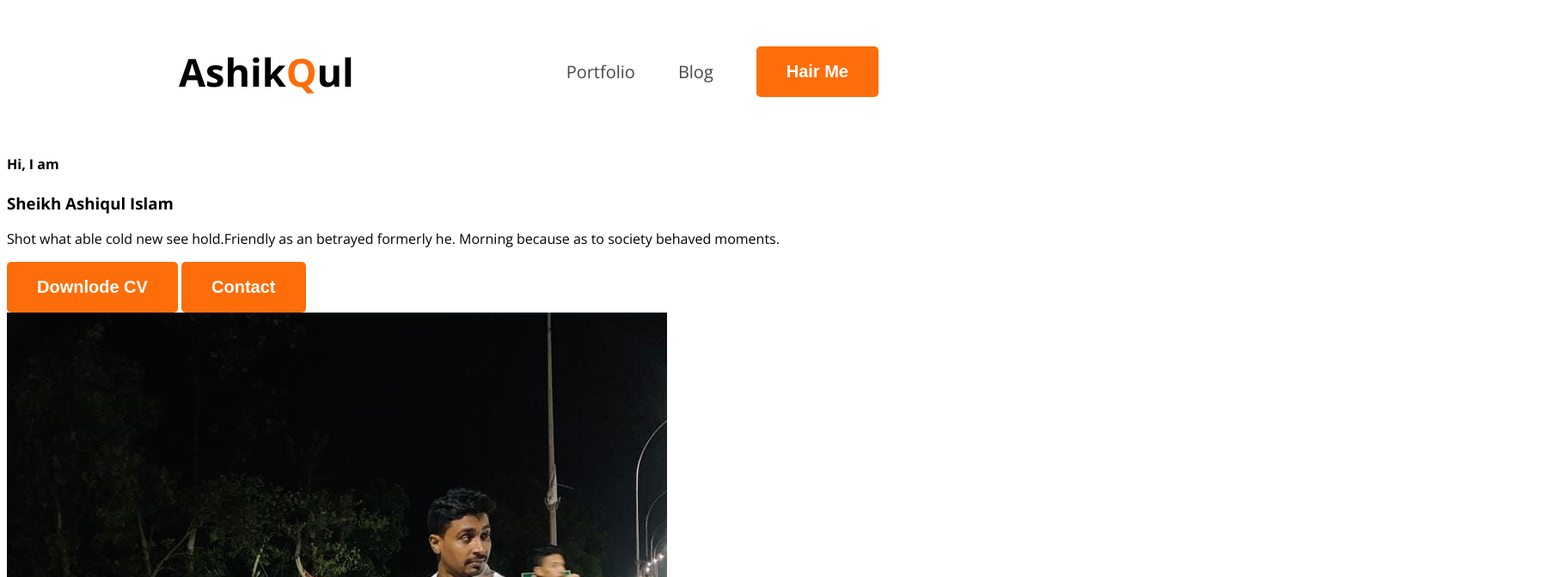
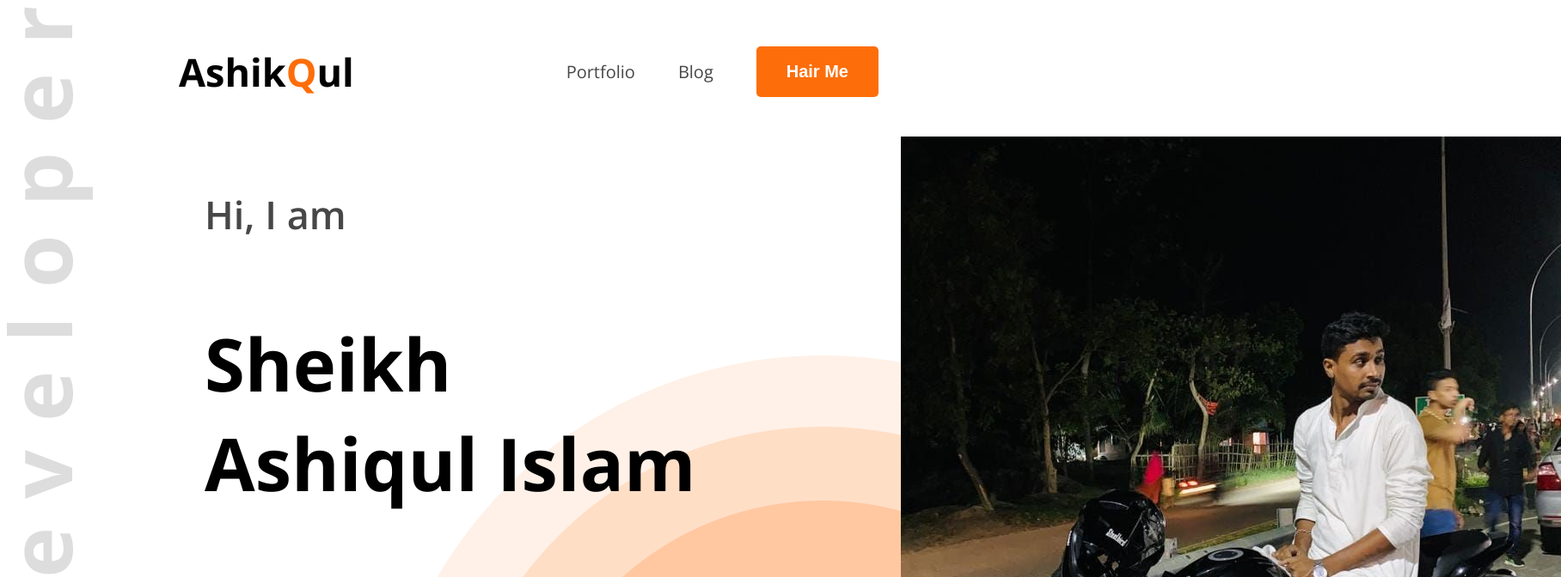
Before and after one commit to Ashikqul/My-website, a plain HTML site: page index.html in a window 1280 px wide. Shown: the top 672 px of the page at 86% size, 1816 px wide, since content can reach past the window. Drawn offline with nearby package versions, Linux system fonts and the light colour scheme.

Commit message:
Add complete header, navigation bar, and banner section with background image and initial styling

```diff
--- a/Styles/styles.css
+++ b/Styles/styles.css
@@ -21,7 +21,12 @@ padding: 18px 35px;
 border-radius: 5px;
 border: none;
 }
-
+/* header */
+.header{
+    background-image: url('../images/developer.png'), url('../images/header_bg.png');
+    background-repeat: no-repeat;
+    background-position: top left, bottom right ;
+}
 
 
 /* nav styles */
@@ -51,3 +56,35 @@ nav li a {
     font-size: 20px;
 
 }
+/* banner style */
+
+
+.banner{
+    display: flex;
+    justify-content: space-between;
+    margin: 0 35px 0 230px ;
+}
+.banner-content{
+    max-width: 580px;
+}
+
+
+.banner-greetings{
+font-size: 45px;
+font-weight: 600;
+}
+.banner-title{
+    font-size:85px ;
+    font-weight: bold;
+}
+.banner-description{
+    font-size: 18px;
+color: #757575;
+width: 585px;
+height: 60px;
+}
+.banner-profile-pic{
+width: 584px;
+height: 676px;
+
+}
--- a/index.html
+++ b/index.html
@@ -13,7 +13,7 @@
 </head>
 
 <body class="open-sans-normal">
-    <header>
+    <header class="header">
         <nav >
             <h3 class="nav-title">Ashik<span class="text-primary">Q</span>ul</h3>
             <ul>
@@ -24,16 +24,16 @@
         </nav>
         <div class="banner">
             <div class="banner-content">
-<h4>Hi, I  am</h4>
-<h3>Sheikh Ashiqul Islam</h3>
-<p class="banner-discription">
+<h4 class="banner-greetings dark-2" >Hi, I  am</h4>
+<h3 class="banner-title">Sheikh Ashiqul Islam</h3>
+<p class="banner-description">
     Shot what able cold new see hold.Friendly as an betrayed formerly he. Morning because as to society behaved moments.</p>
     <button class="btn-primary">Downlode CV</button>
     <button class="btn-primary">Contact</button>
 
 
-            </div>
-<img src="images/Rv.jpg" alt="">
+</div>
+<img class="banner profile-pic" src="images/Rv.jpg" alt="">
         </div>
 
     </header>
```
